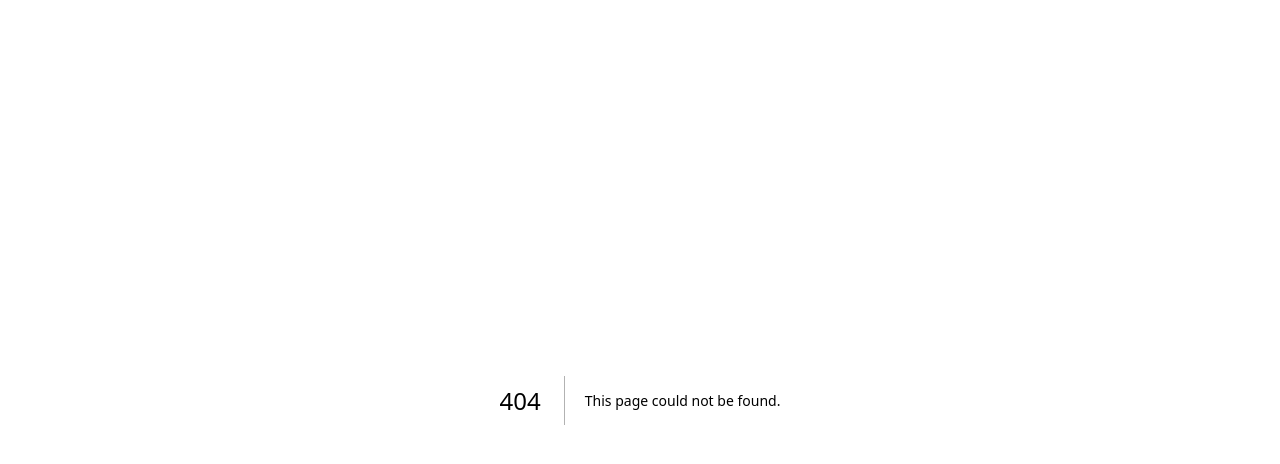
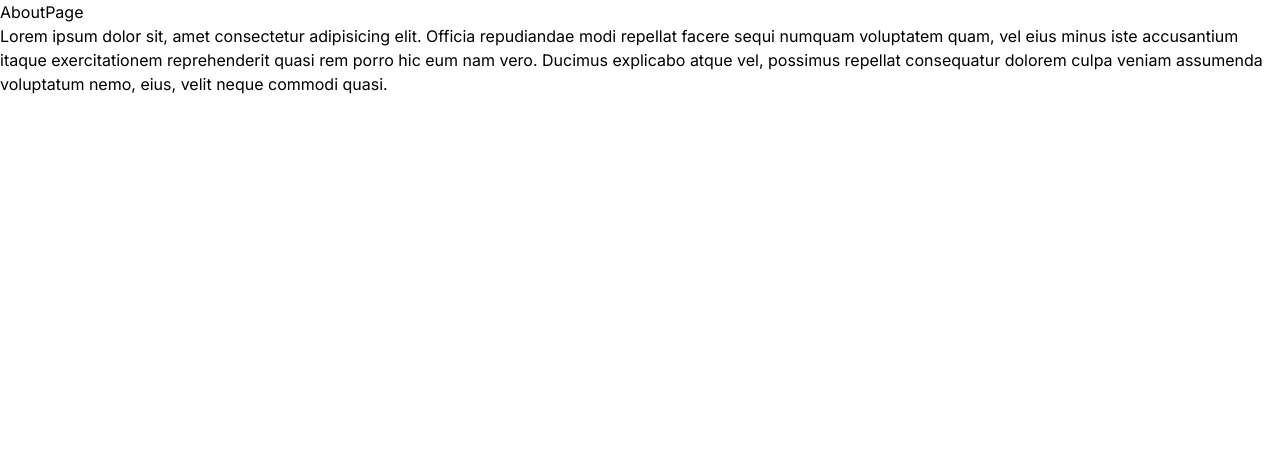
Before and after one commit to MyronJoe/nextjs_app, a Next.js app: page /about in a window 1280 px wide. Before the commit this address had no page. Shown: the top 464 px of the page. Built offline with nearby package versions, Linux system fonts and the light colour scheme.

Commit message:
updated now

```diff
--- /dev/null
+++ b/app/about/page.jsx
@@ -0,0 +1,15 @@
+import React from 'react'
+
+const AboutPage = () => {
+    return (
+        <div>
+
+            <h1>AboutPage</h1>
+
+            <p>Lorem ipsum dolor sit, amet consectetur adipisicing elit. Officia repudiandae modi repellat facere sequi numquam voluptatem quam, vel eius minus iste accusantium itaque exercitationem reprehenderit quasi rem porro hic eum nam vero. Ducimus explicabo atque vel, possimus repellat consequatur dolorem culpa veniam assumenda voluptatum nemo, eius, velit neque commodi quasi.</p>
+
+        </div>
+    )
+}
+
+export default AboutPage
--- a/app/page.jsx
+++ b/app/page.jsx
@@ -8,14 +8,14 @@ export default function Home() {
         <ul className='flex justify-evenly items-center sm:w-[200px] p-3 sm:p-0 bg-slate-200'>
           <li><Link href="/" className='hover:text-yellow-500 font-semibold'>Home</Link></li>
           <li><Link href="/about" className='hover:text-yellow-500 font-semibold'>About</Link></li>
-          <li><Link href="/" className='hover:text-yellow-500 font-semibold'>Home</Link></li>
+          <li><Link href="/about/team" className='hover:text-yellow-500 font-semibold'>Team</Link></li>
         </ul>
       </div>
 
       <div className='flex p-3 sm:p-0'>
-        <input type="text" className='p-1 rounded w-[100%] border' placeholder='Search...' />
+        <input type="text" className='p-1 rounded w-[100%] border outline-none' placeholder='Search...' />
 
-        <button className='bg-blue-600 text-white rounded px-2 ml-2'>Search</button>
+        <button className='bg-blue-600 text-white rounded px-2 ml-2 hover:bg-blue-400'>Search</button>
       </div>
     </div>
   )
```
